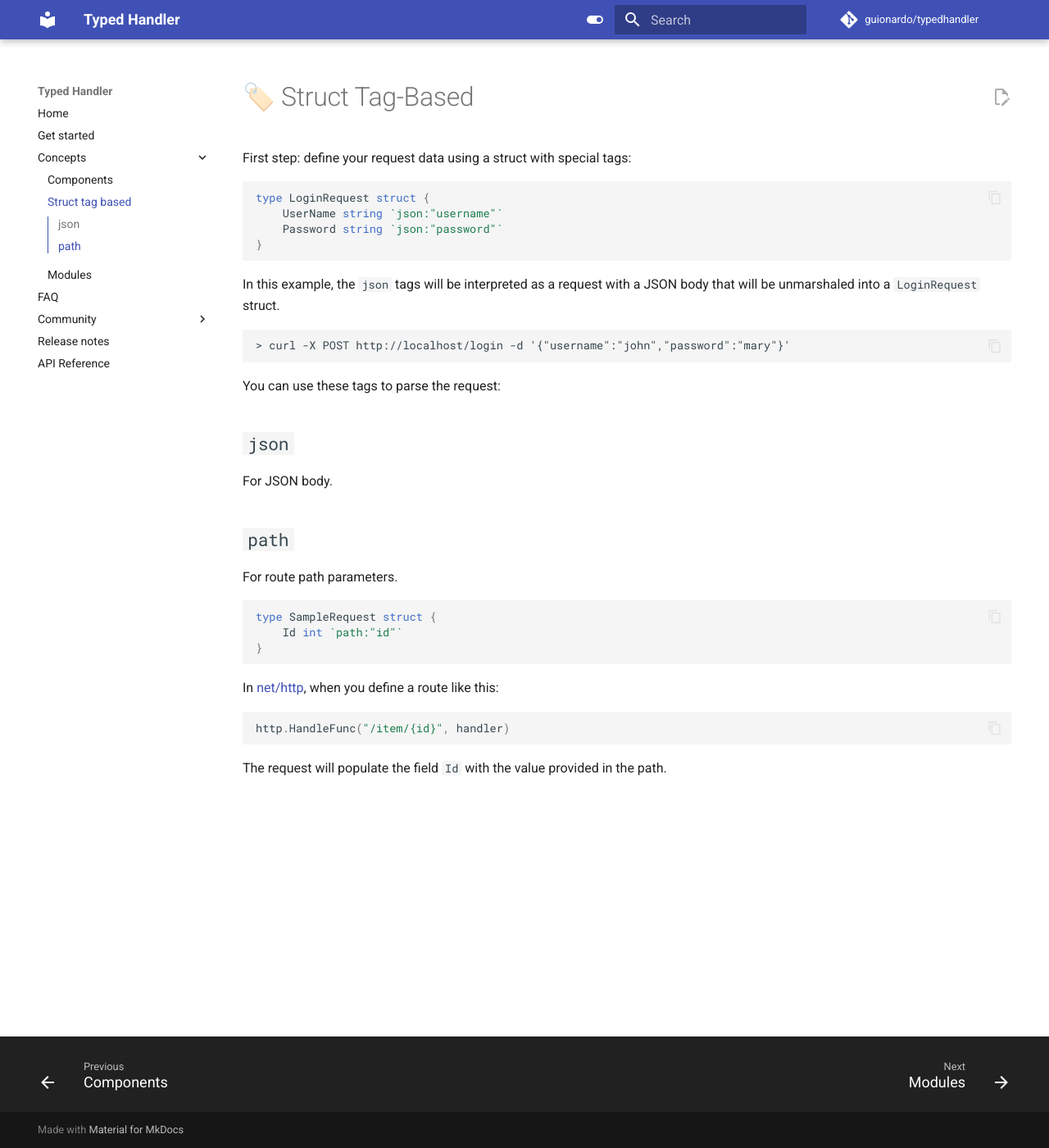
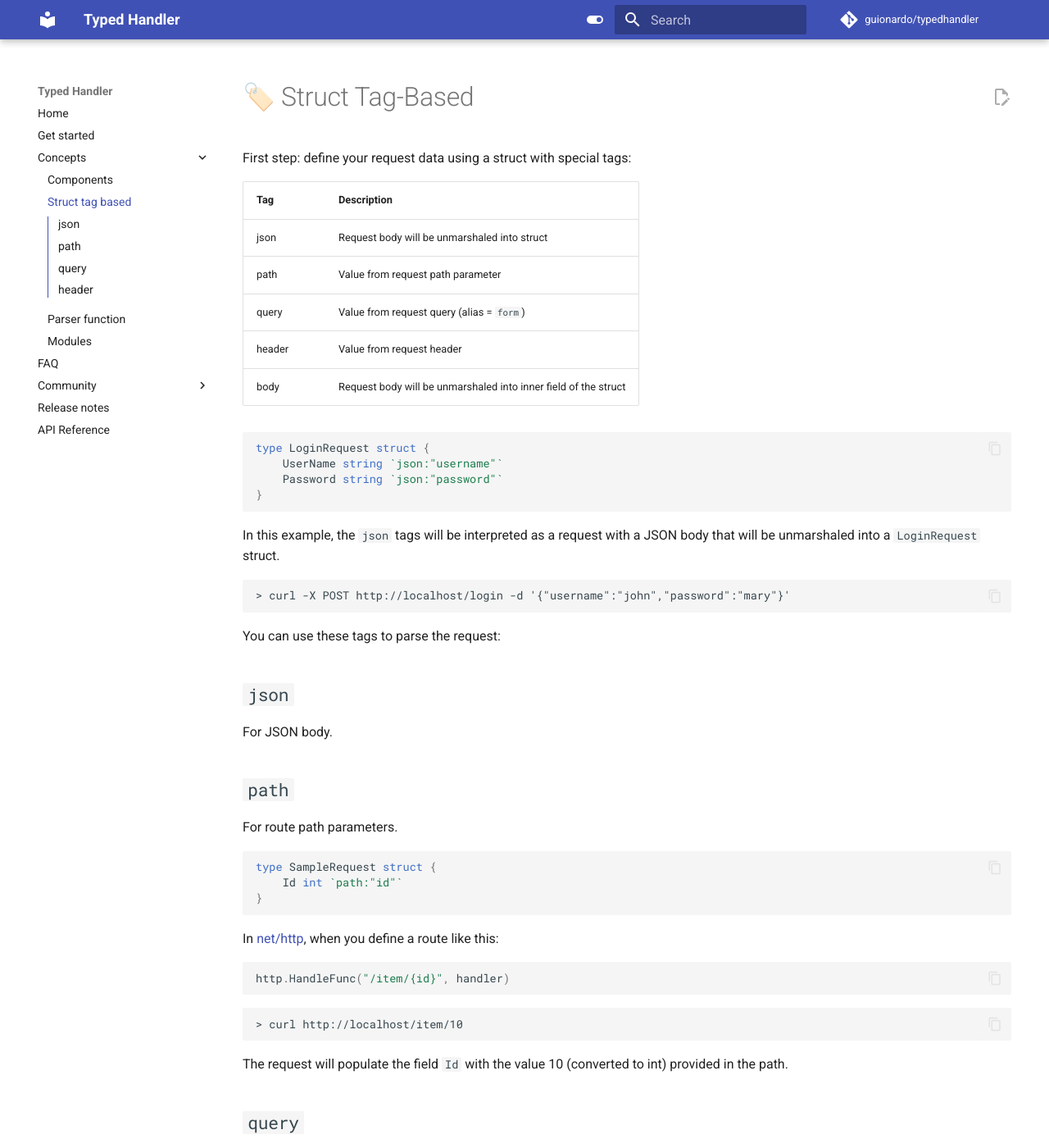
Before and after one commit to guionardo/typedhandler, an MkDocs documentation site: the page built from docs/src/concepts/struct-tag-based.md, in a window 1280 px wide and 1400 px high. Shown: the whole window at 82% size. Built offline with MkDocs 1.6.1 and Material for MkDocs 9.7.7, drawn with Linux system fonts in a browser that asks for light colours; comment, search, counter and statistics services are not loaded; some of the changed text lies outside the part shown.

Commit message:
docs(mkdocs): components

````diff
--- a/docs/mkdocs.yml
+++ b/docs/mkdocs.yml
@@ -2,6 +2,7 @@ site_name: Typed Handler
 site_url: https://guionardo.github.io/typedhandler
 site_description: >-
   Typed Handler is a high-performance, zero-allocation HTTP request parser for Go that automatically maps HTTP requests to strongly-typed structs using generics and object pooling.
+site_author: Guionardo Furlan
 
 repo_url: https://github.com/guionardo/typedhandler
 repo_name: guionardo/typedhandler
@@ -27,6 +28,7 @@ strict: true
 # This does not match what we were using previously (foo/bar.html).
 # So we'll disable this behavior.
 use_directory_urls: false
+dev_addr: "192.168.88.35:8000"
 
 validation:
   # Warn about Markdown files not listed in the nav.
@@ -156,6 +158,7 @@ nav:
   - Concepts:
     - Components: concepts/components.md
     - Struct tag based: concepts/struct-tag-based.md
+    - Parser function: concepts/parser-func.md
   #   - Container: container.md
   #   - Lifecycle: lifecycle.md
     - Modules: modules.md
--- a/docs/src/concepts/struct-tag-based.md
+++ b/docs/src/concepts/struct-tag-based.md
@@ -1,6 +1,14 @@
 # 🏷️ Struct Tag-Based
 
 First step: define your request data using a struct with special tags:
+
+| Tag    | Description                                                     |
+| ------ | --------------------------------------------------------------- |
+| json   | Request body will be unmarshaled into struct                    |
+| path   | Value from request path parameter                               |
+| query  | Value from request query (alias = `form`)                       |
+| header | Value from request header                                       |
+| body   | Request body will be unmarshaled into inner field of the struct |
 
 ```go
 type LoginRequest struct {
@@ -37,4 +45,26 @@ In [net/http](https://pkg.go.dev/net/http#hdr-Patterns-ServeMux), when you defin
 http.HandleFunc("/item/{id}", handler)
 ```
 
-The request will populate the field `Id` with the value provided in the path.
+```shell
+> curl http://localhost/item/10
+```
+
+The request will populate the field `Id` with the value 10 (converted to int) provided in the path.
+
+## `query`
+
+For query parameters.
+
+```go
+type SampleRequest struct {
+    Name string `query:"name"`
+}
+```
+
+```shell
+> curl http://localhost/?name=John
+```
+
+The request will populate the field `Name` with the value "John"
+
+## `header`
````
Also changed, not shown: docs/src/concepts/components.md (+25 -0 lines), docs/src/concepts/parser-func.md (added, +1 -0 lines).
